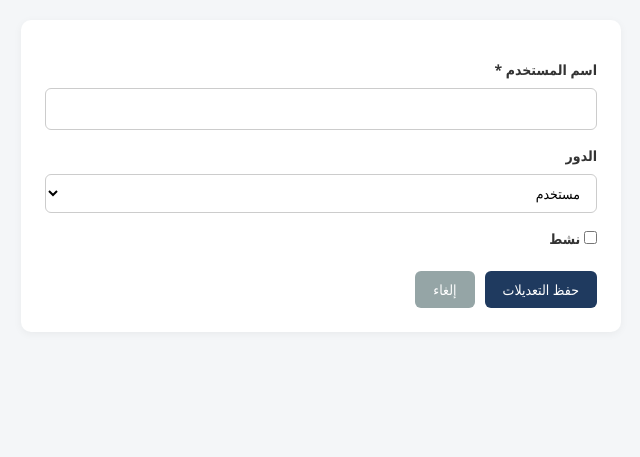
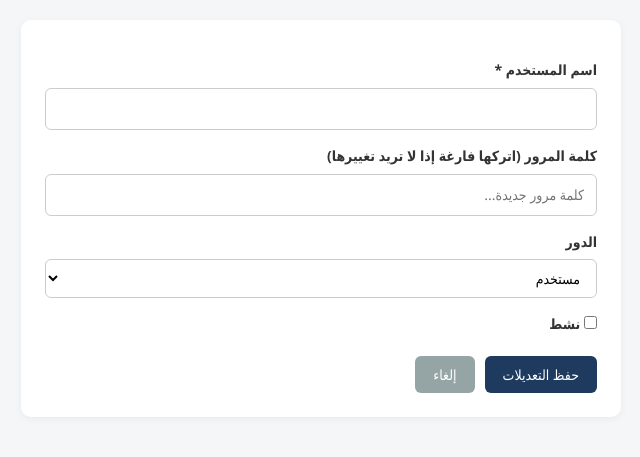
Before and after one commit to ammaralmuh23-gif/sdlc_app, a Flask app: template templates/admin/edit_user.html in a window 1280 px wide. Shown: the part 127-584 px from the top of the page, without its empty margins (553-1193 px from the left). Run offline with Flask 3, Linux system fonts and the light colour scheme; the template is opened without the code that fills it, so the values that code supplies are empty.

Commit message:
Update edit_user.html

```diff
--- a/templates/admin/edit_user.html
+++ b/templates/admin/edit_user.html
@@ -8,6 +8,9 @@
 <form method="post" class="form-box">
     <label for="username">اسم المستخدم *</label>
     <input type="text" id="username" name="username" required value="{{ user.username }}">
+
+    <label for="new_password">كلمة المرور (اتركها فارغة إذا لا تريد تغييرها)</label>
+    <input type="text" id="new_password" name="new_password" placeholder="كلمة مرور جديدة...">
 
     <label for="role">الدور</label>
     <select id="role" name="role">
```
